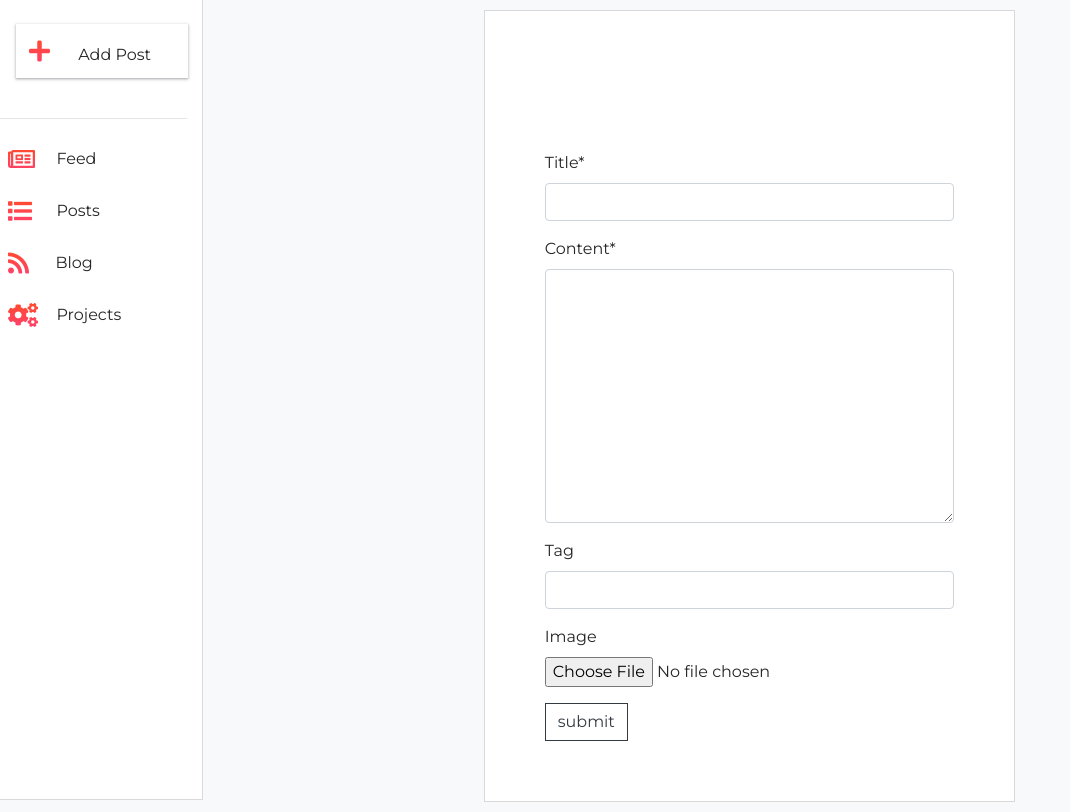
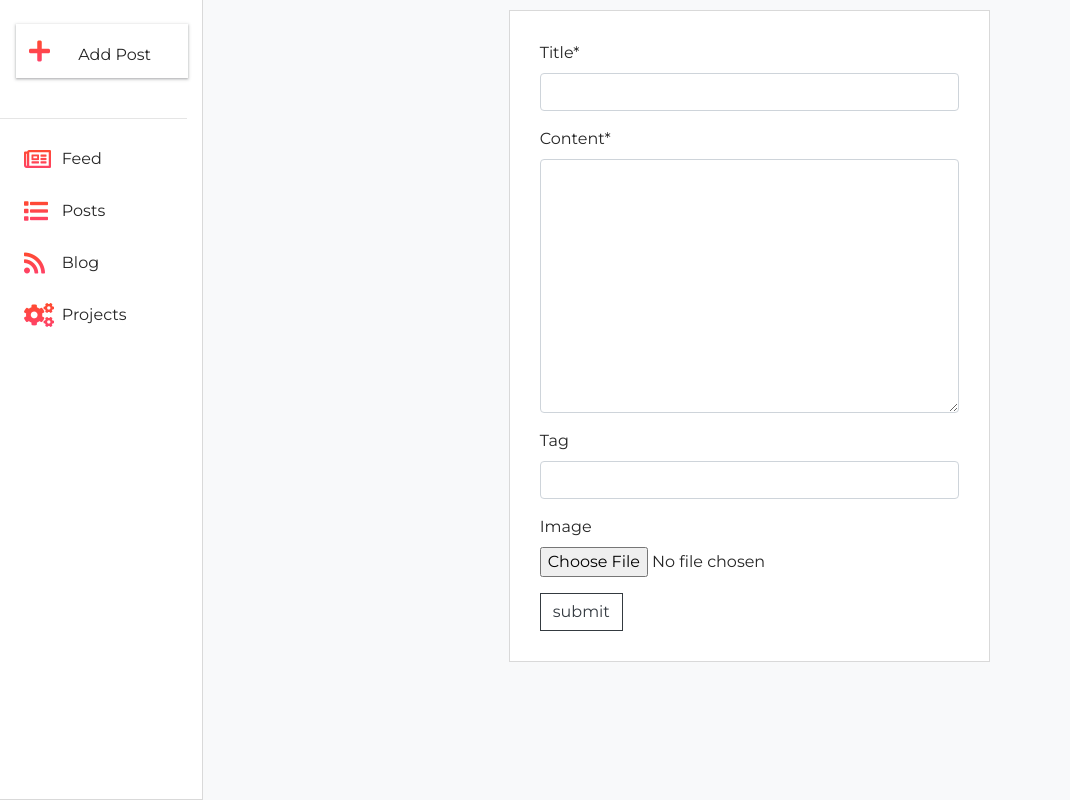
Before and after one commit to sugarlabs/SugarLabs_Social, a Django app: page /post/add_post/ in a window 1280 px wide. Shown: the part 57-869 px from the top of the page, without its empty margins (0-1070 px from the left). Run offline with Django 3.2, Linux system fonts and the light colour scheme; the visitor is signed in with stand-in values (Sample User, id 1); some libraries are stand-ins or nearby versions.

```diff
--- a/Project_DIR/post/views.py
+++ b/Project_DIR/post/views.py
@@ -5,7 +5,6 @@ from django.urls import reverse
 from django.contrib.auth.decorators import login_required
 from .models import Post
 from .forms import PostForm
-
 
 
 def post(request):
--- a/Project_DIR/static/core_style.css
+++ b/Project_DIR/static/core_style.css
@@ -40,9 +40,10 @@ a:hover, a:active{
 
 
 .add{
-  background-color:white !important;
+  background-color:white;
+  margin:10px;
   padding:30px;
-  margin-top:10vh;
+  border: 1px solid rgba(0,0,0,.15) !important;
 }
 
 .navbar{
@@ -89,8 +90,10 @@ a:hover, a:active{
 }
 
 .left-nav-btn{
-  padding:.5rem;
-  padding-right:4rem;
+  padding-top:.5rem;
+  padding-bottom:.5rem;
+  padding-right:5rem;
+  padding-left:1.5rem;
 
 }
 .left-nav-btn:hover{
--- a/Project_DIR/templates/core/add_post.html
+++ b/Project_DIR/templates/core/add_post.html
@@ -5,7 +5,7 @@
 
 <div class="container">
   <div class="row justify-content-center">
-    <div class="col-12 col-md-6 " style="background-color:white; margin:10px; padding:30px;border: 1px solid rgba(0,0,0,.15) !important; ">
+    <div class="col-12 col-md-6 " style="">
       <div class="add">
       <form id="post_form" method="post" action="/post/add_post/" enctype="multipart/form-data">
         {% csrf_token %}
```
Also changed, not shown: Project_DIR/feed/views.py (+12 -2 lines), Project_DIR/templates/core/feed.html (+4 -3 lines).
